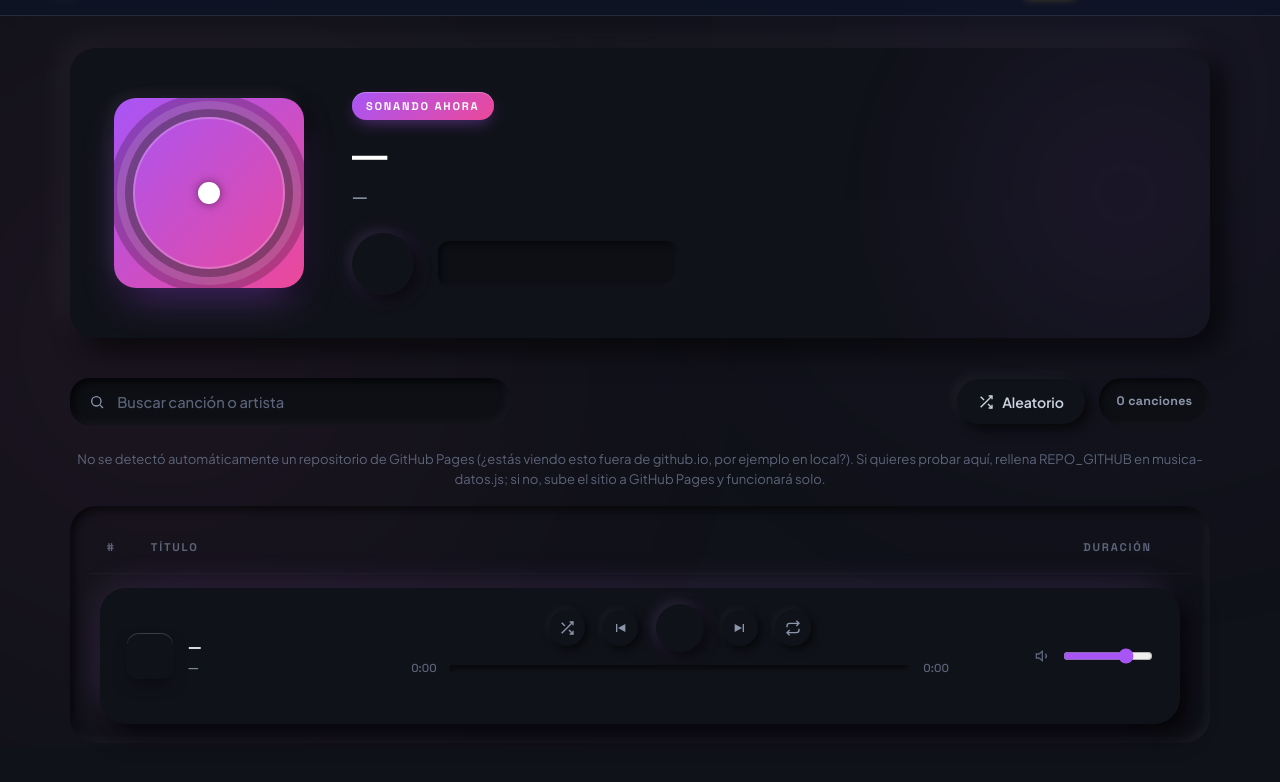
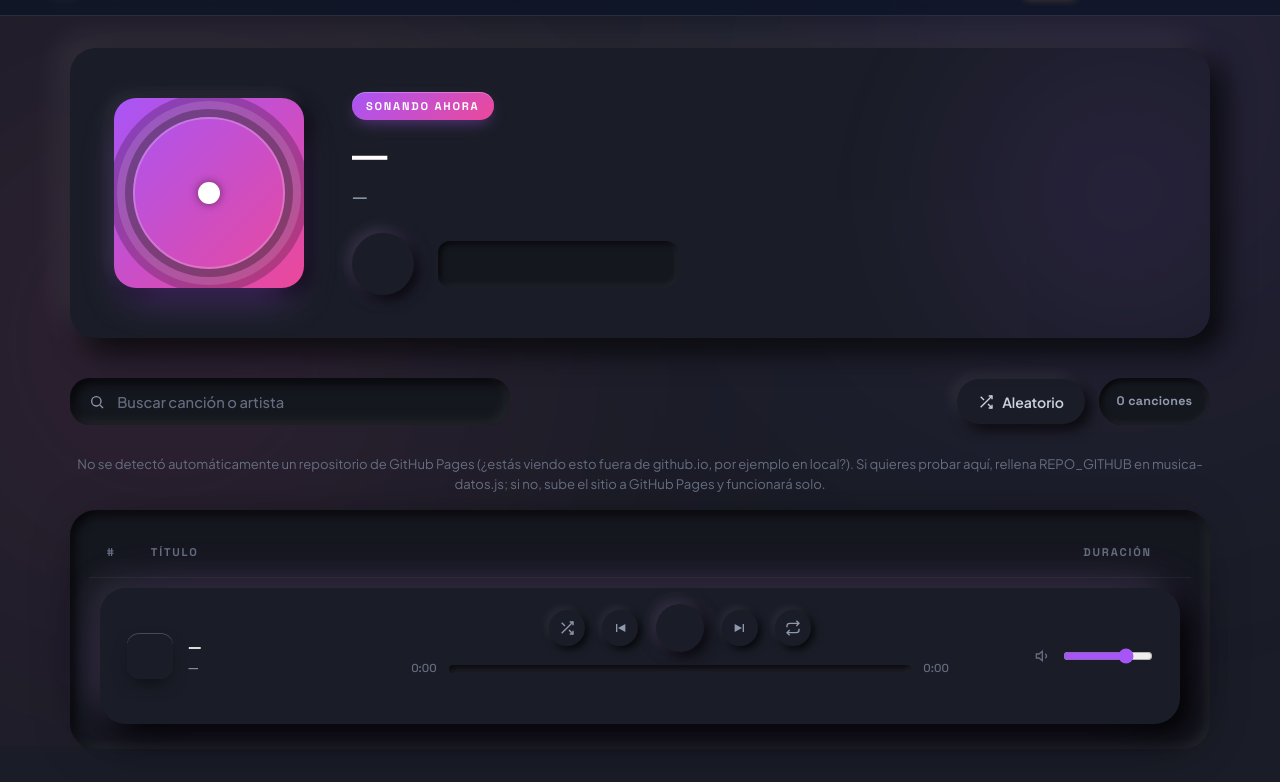
Before and after one commit to Marcomartin458/REGALO, a plain HTML site: page musica.html in a window 1280 px wide. Shown: the part 54-836 px from the top of the page. Drawn offline with Linux system fonts and the light colour scheme.

Commit message:
corregido musica

```diff
--- a/assets/css/musica.css
+++ b/assets/css/musica.css
@@ -1,17 +1,12 @@
 /* ==========================================================================
-   MUSICA.CSS — Interfaz neumórfica dinámica
-   - Neumorfismo real: superficies del mismo color que el fondo, separadas
-     solo por sombras dobles (clara arriba-izq, oscura abajo-der).
-   - Estados hundidos para inputs, presionados para botones.
-   - Color dinámico por canción aplicado solo como acento (glow, línea activa,
-     barra de progreso, badges) para no romper el neumorfismo.
+   MUSICA.CSS — Interfaz neumórfica dinámica (v2 — sombras corregidas)
+   - Neumorfismo real con superficies y fondo del mismo color, pero con
+     sombras suficientemente intensas para que el relieve se vea.
+   - Color dinámico por canción aplicado como acento.
    - Lista sin crossfade. Hover = elevación. Activo = hundido con acento.
    - Dock no tapa contenido en móvil.
    ========================================================================== */
 
-/* --------------------------------------------------------------------------
-   PROPIEDADES CSS REGISTRADAS — permiten transicionar colores suavemente
-   -------------------------------------------------------------------------- */
 @property --color-de {
   syntax: '<color>';
   inherits: true;
@@ -37,45 +32,47 @@
   --track-b: #ec4899;
 
   /* --- BASE NEUMÓRFICA --- */
-  /* La superficie y el fondo comparten color. Todo se distingue por sombras. */
-  --nm-base: #101219;
-  --nm-surface: #101219;         /* misma que base, obligatorio para neumorfismo */
-  --nm-surface-sunk: #0d0f15;    /* un pelín más oscuro para elementos hundidos */
+  /* Superficie y fondo comparten color (obligatorio para neumorfismo real).
+     El relieve se consigue SOLO con las sombras dobles. */
+  --nm-base: #1a1d27;
+  --nm-surface: #1a1d27;
+  --nm-surface-sunk: #15171f;
 
-  /* Sombras: clara arriba-izquierda, oscura abajo-derecha */
-  --nm-light: rgba(255, 255, 255, 0.045);
-  --nm-light-strong: rgba(255, 255, 255, 0.075);
-  --nm-dark: rgba(0, 0, 0, 0.65);
-  --nm-dark-strong: rgba(0, 0, 0, 0.9);
+  /* Sombras: clara arriba-izquierda, oscura abajo-derecha.
+     Valores más intensos que antes para que el relieve se vea. */
+  --nm-light: rgba(255, 255, 255, 0.075);
+  --nm-light-strong: rgba(255, 255, 255, 0.12);
+  --nm-dark: rgba(0, 0, 0, 0.8);
+  --nm-dark-strong: rgba(0, 0, 0, 1);
 
   /* Presets de sombra neumórfica */
   --nm-raised-sm:
     -3px -3px 8px var(--nm-light),
     3px 3px 8px var(--nm-dark);
   --nm-raised:
-    -5px -5px 12px var(--nm-light),
-    5px 5px 12px var(--nm-dark);
+    -5px -5px 14px var(--nm-light),
+    5px 5px 14px var(--nm-dark);
   --nm-raised-lg:
-    -8px -8px 20px var(--nm-light),
-    8px 8px 20px var(--nm-dark);
+    -8px -8px 22px var(--nm-light),
+    8px 8px 22px var(--nm-dark);
   --nm-raised-xl:
-    -12px -12px 28px var(--nm-light),
-    12px 12px 28px var(--nm-dark);
+    -12px -12px 30px var(--nm-light),
+    12px 12px 30px var(--nm-dark);
   --nm-inset:
-    inset -4px -4px 10px var(--nm-light),
-    inset 4px 4px 10px var(--nm-dark);
+    inset -4px -4px 12px var(--nm-light),
+    inset 4px 4px 12px var(--nm-dark);
   --nm-inset-sm:
     inset -2px -2px 6px var(--nm-light),
     inset 2px 2px 6px var(--nm-dark);
   --nm-inset-lg:
-    inset -6px -6px 14px var(--nm-light),
-    inset 6px 6px 14px var(--nm-dark);
+    inset -6px -6px 16px var(--nm-light),
+    inset 6px 6px 16px var(--nm-dark);
 
   /* --- TEXTO --- */
-  --text-white: #e8ecf5;
-  --text-soft: #cbd5e1;
-  --text-muted: #8b96ab;
-  --text-dim: #5c6479;
+  --text-white: #eef1f7;
+  --text-soft: #cbd2e0;
+  --text-muted: #8f99ad;
+  --text-dim: #656d80;
 
   --font-music: 'Plus Jakarta Sans', system-ui, sans-serif;
   --font-mono: 'Space Grotesk', monospace;
@@ -114,9 +111,7 @@ body.musica-body {
   -moz-osx-font-smoothing: grayscale;
 }
 
-/* Auras: en neumorfismo puro sobran, así que las hacemos muy tenues
-   y las mantenemos solo como matiz del fondo. Sin ellas el efecto
-   se ve más limpio, pero un toque sutil ayuda a la calidez. */
+/* Auras muy tenues: solo matiz de color de la canción activa */
 .aura-fondo {
   position: fixed;
   inset: 0;
@@ -129,7 +124,7 @@ body.musica-body {
   position: absolute;
   border-radius: 50%;
   filter: blur(160px);
-  opacity: 0.06;
+  opacity: 0.1;
   transition: background 1.5s var(--ease-out-soft);
 }
 
@@ -149,7 +144,6 @@ body.musica-body {
   background: var(--color-a);
 }
 
-/* Disposición general */
 .musica-layout {
   position: relative;
   z-index: 2;
@@ -175,7 +169,6 @@ body.musica-body {
   overflow: hidden;
 }
 
-/* Halo de color sutilísimo */
 .hero-player::before {
   content: '';
   position: absolute;
@@ -184,7 +177,7 @@ body.musica-body {
   width: 55%;
   height: 200%;
   background: radial-gradient(circle, var(--color-de), transparent 65%);
-  opacity: 0.08;
+  opacity: 0.1;
   pointer-events: none;
   filter: blur(40px);
   transition: background 1.5s var(--ease-out-soft);
@@ -196,8 +189,6 @@ body.musica-body {
   z-index: 1;
 }
 
-/* La portada mantiene su gradiente de color: es el único elemento
-   "plano" del hero, y sirve como contrapunto al neumorfismo. */
 .hero-player__cover {
   width: clamp(130px, 18vw, 190px);
   height: clamp(130px, 18vw, 190px);
@@ -208,8 +199,8 @@ body.musica-body {
   background: linear-gradient(135deg, var(--color-de), var(--color-a));
   box-shadow:
     0 18px 40px -12px var(--color-brillo),
-    -6px -6px 18px rgba(255, 255, 255, 0.06),
-    6px 6px 18px rgba(0, 0, 0, 0.7);
+    -6px -6px 18px rgba(255, 255, 255, 0.08),
+    6px 6px 18px rgba(0, 0, 0, 0.85);
   transition:
     transform 0.6s var(--ease-snappy),
     box-shadow 1s var(--ease-out-soft);
@@ -260,7 +251,6 @@ body.musica-body {
   z-index: 1;
 }
 
-/* Badge: única pieza con color pleno, funciona como acento de tema */
 .hero-player__badge {
   display: inline-block;
   font-family: var(--font-mono);
@@ -315,7 +305,6 @@ body.musica-body {
   gap: 1.5rem;
 }
 
-/* Botón play hero: neumórfico elevado con glow tintado sutil */
 .btn-play-hero {
   position: relative;
   width: 62px;
@@ -370,18 +359,17 @@ body.musica-body {
 }
 
 /* ==========================================================================
-   TOOLBAR — búsqueda hundida + botones elevados
+   TOOLBAR
    ========================================================================== */
 .musica-toolbar {
   display: flex;
   justify-content: space-between;
   align-items: center;
   gap: 1rem;
-  margin-bottom: 1.5rem;
+  margin-bottom: 1.8rem;
   flex-wrap: wrap;
 }
 
-/* Buscador: estado hundido (inset) */
 .toolbar__search {
   flex: 1;
   min-width: 260px;
@@ -428,7 +416,6 @@ body.musica-body {
   gap: 0.9rem;
 }
 
-/* Botón pill elevado */
 .btn-tool {
   display: inline-flex;
   align-items: center;
@@ -463,7 +450,6 @@ body.musica-body {
   box-shadow: var(--nm-inset);
 }
 
-/* Estado activo: se hunde y toma color de acento */
 .btn-tool.activo {
   color: #ffffff;
   box-shadow:
@@ -485,14 +471,16 @@ body.musica-body {
 }
 
 /* ==========================================================================
-   LISTA DE CANCIONES — cada fila es una superficie neumórfica
+   LISTA DE CANCIONES
    ========================================================================== */
 .musica-lista-wrap {
-  background: transparent;
+  background: var(--nm-surface-sunk);
   border: none;
   border-radius: var(--radius-lg);
   padding: 1.6rem 1.2rem 1.2rem;
-  box-shadow: var(--nm-inset);
+  box-shadow:
+    var(--nm-inset),
+    0 0 60px -30px rgba(0, 0, 0, 0.9);
 }
 
 .lista-cabecera {
@@ -505,14 +493,14 @@ body.musica-body {
   color: var(--text-dim);
   letter-spacing: 0.16em;
   text-transform: uppercase;
-  border-bottom: 1px solid rgba(255, 255, 255, 0.03);
+  border-bottom: 1px solid rgba(255, 255, 255, 0.05);
 }
 
 .canciones-grid {
   display: flex;
   flex-direction: column;
-  gap: 0.85rem;
-  margin-top: 0.9rem;
+  gap: 0.95rem;
+  margin-top: 1rem;
 }
 
 /* Fila elevada */
@@ -529,7 +517,7 @@ body.musica-body {
   border: none;
   cursor: pointer;
   isolation: isolate;
-  box-shadow: var(--nm-raised-sm);
+  box-shadow: var(--nm-raised);
   transition:
     box-shadow 0.4s var(--ease-out-soft),
     transform 0.3s var(--ease-out-soft);
@@ -537,27 +525,24 @@ body.musica-body {
   -webkit-tap-highlight-color: transparent;
 }
 
-/* Hover: se eleva más (más separación de la "superficie") */
 .pista-card:hover {
   transform: translateY(-2px);
   box-shadow:
-    -6px -6px 16px var(--nm-light-strong),
-    6px 6px 16px var(--nm-dark-strong);
+    -7px -7px 18px var(--nm-light-strong),
+    7px 7px 18px var(--nm-dark-strong);
 }
 
-/* Activa: hundida + acento lateral del color del tema */
 .pista-card.activa {
   transform: translateY(0);
   box-shadow:
     var(--nm-inset),
     inset 3px 0 0 0 var(--color-de),
-    0 0 24px -12px var(--color-brillo);
+    0 0 30px -14px var(--color-brillo);
   transition:
     box-shadow 1s var(--ease-out-soft),
     transform 0.3s var(--ease-out-soft);
 }
 
-/* Columna índice */
 .pista-card__index {
   display: flex;
   align-items: center;
@@ -587,7 +572,6 @@ body.musica-body {
   display: none !important;
 }
 
-/* Ecualizador */
 .eq-bars {
   display: flex;
   gap: 2.5px;
@@ -610,8 +594,6 @@ body.musica-body {
   to { height: 15%; }
 }
 
-/* Miniatura: mantiene su gradiente (rompe el neumorfismo a propósito,
-   es el "objeto" que vive dentro de la superficie) */
 .pista-card__thumb {
   width: 52px;
   height: 52px;
@@ -622,8 +604,8 @@ body.musica-body {
   font-size: 1.2rem;
   color: #ffffff;
   box-shadow:
-    0 8px 18px -6px rgba(0, 0, 0, 0.55),
-    inset 0 1px 0 rgba(255, 255, 255, 0.2);
+    0 8px 18px -6px rgba(0, 0, 0, 0.6),
+    inset 0 1px 0 rgba(255, 255, 255, 0.22);
   flex-shrink: 0;
   background-size: cover;
   overflow: hidden;
@@ -634,7 +616,6 @@ body.musica-body {
   transform: scale(1.04);
 }
 
-/* Info */
 .pista-card__info {
   min-width: 0;
   overflow: hidden;
@@ -673,11 +654,9 @@ body.musica-body {
   font-weight: 600;
   line-height: 1;
   color: var(--color-a);
-  background: rgba(255, 255, 255, 0.02);
+  background: var(--nm-surface-sunk);
   border: none;
-  box-shadow:
-    inset -1px -1px 3px rgba(255, 255, 255, 0.03),
-    inset 1px 1px 3px rgba(0, 0, 0, 0.5);
+  box-shadow: var(--nm-inset-sm);
   border-radius: 999px;
   padding: 0.3rem 0.7rem;
   margin-left: 0.4rem;
@@ -770,7 +749,7 @@ body.musica-body {
 }
 
 /* ==========================================================================
-   DOCK PLAYER INFERIOR — panel neumórfico flotante
+   DOCK PLAYER INFERIOR
    ========================================================================== */
 .dock-player {
   position: fixed;
@@ -787,9 +766,9 @@ body.musica-body {
   align-items: center;
   gap: 1.5rem;
   box-shadow:
-    -10px -10px 24px var(--nm-light),
-    10px 10px 26px var(--nm-dark-strong),
-    0 0 50px -20px var(--color-brillo);
+    -12px -12px 28px var(--nm-light),
+    12px 12px 30px var(--nm-dark-strong),
+    0 0 60px -20px var(--color-brillo);
   z-index: 100;
   transition: box-shadow 1s var(--ease-out-soft);
 }
@@ -807,8 +786,8 @@ body.musica-body {
   border-radius: 12px;
   flex-shrink: 0;
   box-shadow:
-    0 8px 18px -6px rgba(0, 0, 0, 0.55),
-    inset 0 1px 0 rgba(255, 255, 255, 0.18);
+    0 8px 18px -6px rgba(0, 0, 0, 0.6),
+    inset 0 1px 0 rgba(255, 255, 255, 0.2);
 }
 
 .dock-track__meta {
@@ -849,7 +828,6 @@ body.musica-body {
   gap: 1.1rem;
 }
 
-/* Controles secundarios: botón circular neumórfico pequeño */
 .btn-dock-ctrl {
   width: 36px;
   height: 36px;
@@ -888,7 +866,6 @@ body.musica-body {
     0 0 18px -8px var(--color-brillo);
 }
 
-/* Botón play del dock */
 .btn-dock-play {
   position: relative;
   width: 48px;
@@ -932,7 +909,6 @@ body.musica-body {
   fill: currentColor;
 }
 
-/* Barra de progreso: hundida, con fill tintado */
 .dock-seek {
   width: 100%;
   display: flex;
```
